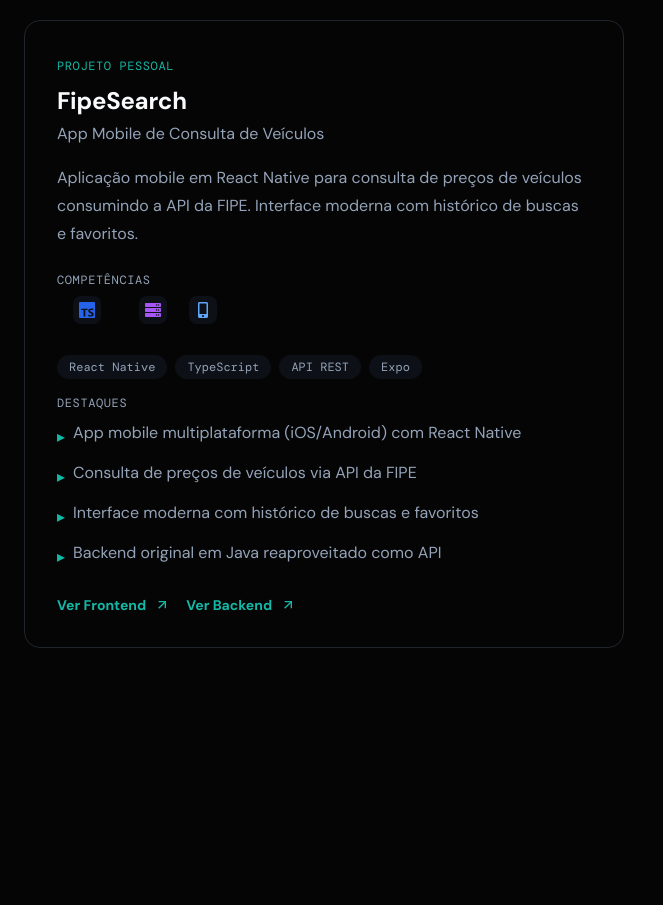
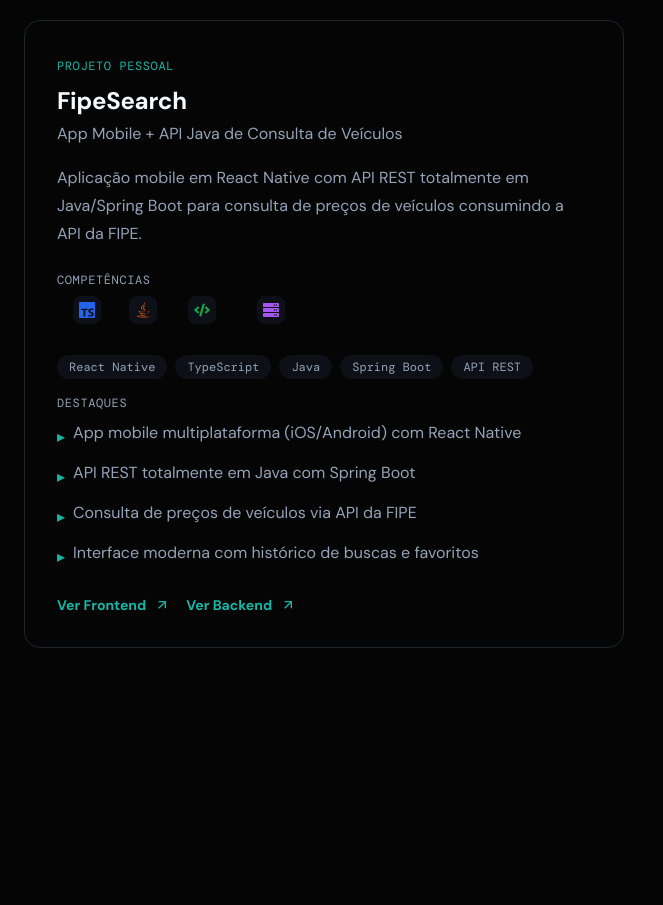
Before and after one commit to lucasnaza1/MeuPortfolio, a React (Vite) app: page / in a window 1280 px wide. Shown: the part 3960-4865 px from the top of the page, without its empty margins (0-663 px from the left). Built offline with nearby package versions, Linux system fonts and the light colour scheme; a web font is replaced by a local one.

Commit message:
fix: FipeSearch - API totalmente em Java/Spring Boot no stack

```diff
--- a/src/components/Experience.tsx
+++ b/src/components/Experience.tsx
@@ -97,19 +97,20 @@
     {
       period: 'Projeto Pessoal',
       title: 'FipeSearch',
-      subtitle: 'App Mobile de Consulta de Veículos',
-      description: 'Aplicação mobile em React Native para consulta de preços de veículos consumindo a API da FIPE. Interface moderna com histórico de buscas e favoritos.',
+      subtitle: 'App Mobile + API Java de Consulta de Veículos',
+      description: 'Aplicação mobile em React Native com API REST totalmente em Java/Spring Boot para consulta de preços de veículos consumindo a API da FIPE.',
       skills: [
         'React Native',
         'TypeScript',
-        'API REST',
-        'Expo'
+        'Java',
+        'Spring Boot',
+        'API REST'
       ],
       highlights: [
         'App mobile multiplataforma (iOS/Android) com React Native',
+        'API REST totalmente em Java com Spring Boot',
         'Consulta de preços de veículos via API da FIPE',
-        'Interface moderna com histórico de buscas e favoritos',
-        'Backend original em Java reaproveitado como API'
+        'Interface moderna com histórico de buscas e favoritos'
       ],
       frontendLink: 'https://github.com/lucasnaza1/FipeSearchMobile',
       backendLink: 'https://github.com/lucasnaza1/FipeSearch'
```
Also changed, not shown: src/assets/Foto-Perfil-LucasNazario-Linkedin.jpeg.
